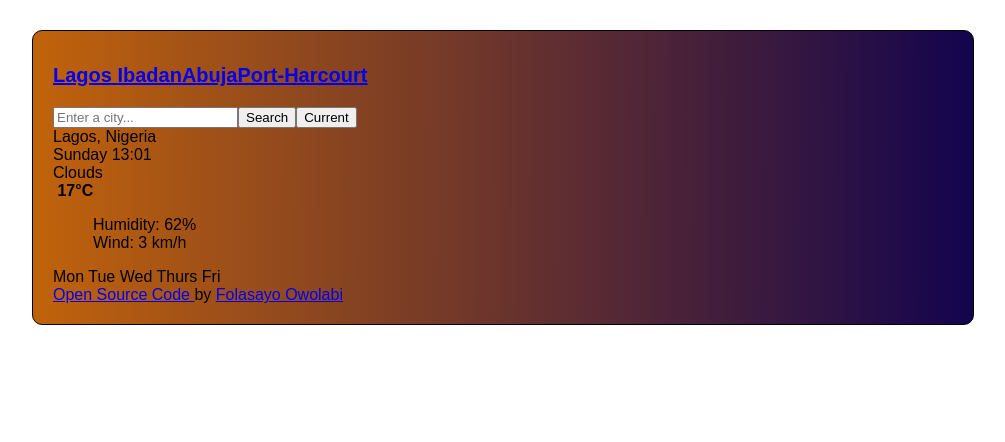
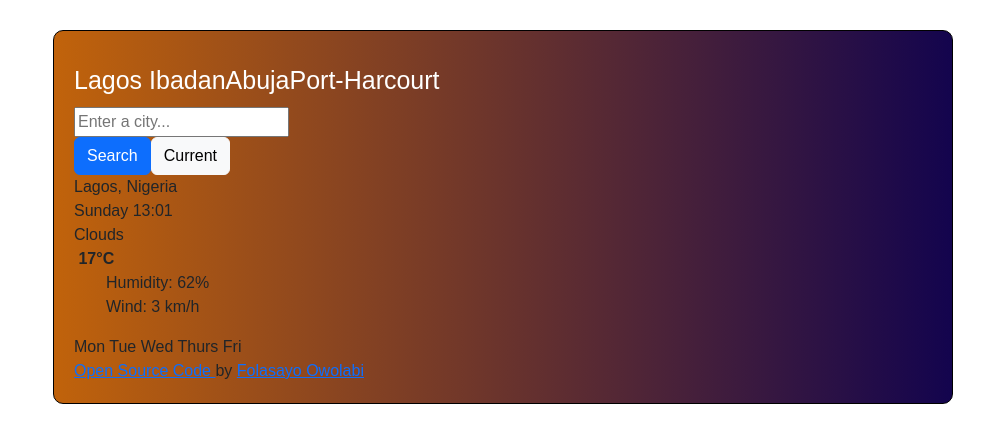
Before and after one commit to DPearls/react-weather-app, a React (Create React App) app: page / in a window 1280 px wide. Shown: the top 442 px of the page, without its empty margins (137-1142 px from the left). Built offline with nearby package versions, Linux system fonts and the light colour scheme.

Commit message:
Installed bootstrap and styling the components

```diff
--- a/package.json
+++ b/package.json
@@ -7,6 +7,7 @@
     "@testing-library/react": "^13.4.0",
     "@testing-library/user-event": "^13.5.0",
     "axios": "^1.5.1",
+    "bootstrap": "^5.3.2",
     "react": "^18.2.0",
     "react-dom": "^18.2.0",
     "react-loader-spinner": "^5.4.5",
--- a/src/App.js
+++ b/src/App.js
@@ -1,6 +1,7 @@
 import React from "react";
 import SearchEngine from "./SearchEngine";
 import "./styles.css";
+import "bootstrap/dist/css/bootstrap.min.css";
 
 function App() {
   return (
@@ -8,7 +9,7 @@ function App() {
       <header className="App-header">
         <h1>
           <a
-            className="App-link"
+            className="App-link-header"
             href="https://github.com/DPearls/react-weather-app"
             target="_blank"
             rel="noopener noreferrer"
@@ -17,7 +18,7 @@ function App() {
             Lagos{" "}
           </a>{" "}
           <a
-            className="App-link"
+            className="App-link-header"
             href="https://github.com/DPearls/react-weather-app"
             target="_blank"
             rel="noopener noreferrer"
@@ -25,7 +26,7 @@ function App() {
             Ibadan
           </a>
           <a
-            className="App-link"
+            className="App-link-header"
             href="https://github.com/DPearls/react-weather-app"
             target="_blank"
             rel="noopener noreferrer"
@@ -33,7 +34,7 @@ function App() {
             Abuja
           </a>
           <a
-            className="App-link"
+            className="App-link-header"
             href="https://github.com/DPearls/react-weather-app"
             target="_blank"
             rel="noopener noreferrer"
--- a/src/SearchEngine.js
+++ b/src/SearchEngine.js
@@ -40,15 +40,19 @@ export default function SearchEngine(props) {
 
   let form = (
     <form onSubmit={handleSubmit}>
+      <div className="row">
+        <div className="col-6">
           <input
             type="search"
             placeholder="Enter a city..."
             className="bar"
             onChange={updateSearch}
           />
+        </div>
+      </div>
 
-      <input type="submit" value="Search" />
-      <input type="submit" value="Current" />
+      <input type="submit" value="Search" class="btn btn-primary" />
+      <input type="submit" value="Current" class="btn btn-light" />
     </form>
   );
 
--- a/src/styles.css
+++ b/src/styles.css
@@ -9,6 +9,12 @@
   margin: 30px auto;
   display: block;
 }
+.App-link-header {
+  color: white;
+  font-size: 25px;
+  justify-content: space-around;
+  text-decoration: none;
+}
 
 .Location {
   display: flex;
@@ -19,7 +25,7 @@
 }
 
 h1 {
-  font-size: 20px;
+  font-size: 15px;
   margin-bottom: 20px;
   justify-content: space-evenly;
 }
```
Also changed, not shown: 1 other file (tests, documents, lock files or other folders). Lines whose indentation alone changed are shown as unchanged.
